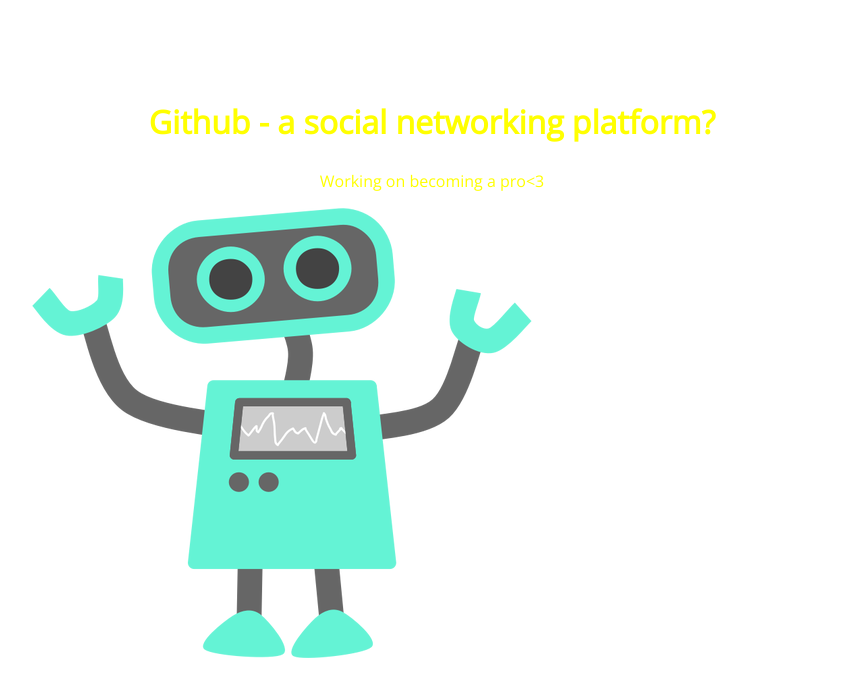
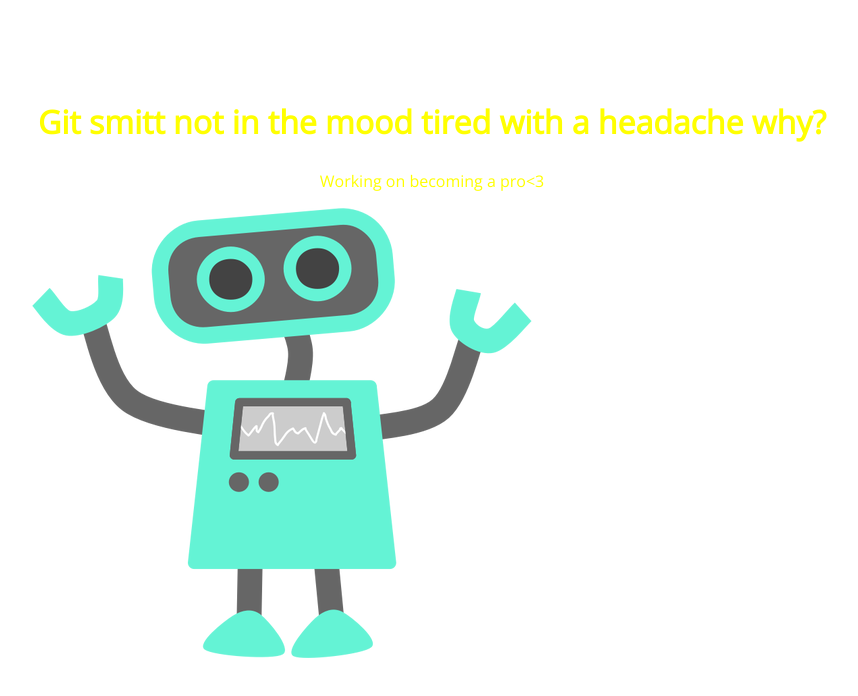
Before and after one commit to LaurentiaW/project-105, a plain HTML site: page index.html in a window 1280 px wide. Shown: the whole page, without its empty margins (208-1066 px from the left). Drawn offline with nearby package versions, Linux system fonts and the light colour scheme.

Commit message:
new heading expressing today's mood

```diff
--- a/index.html
+++ b/index.html
@@ -8,7 +8,7 @@
 </head>
 <body>
 	<section>
-		<h1>Github - a social networking platform? </h1>
+		<h1>Git smitt not in the mood tired with a headache why?</h1>
 		<p>Working on becoming a pro<3</p>
 		<img src="img/happy-blue-robot.png">
 	</section>
```
